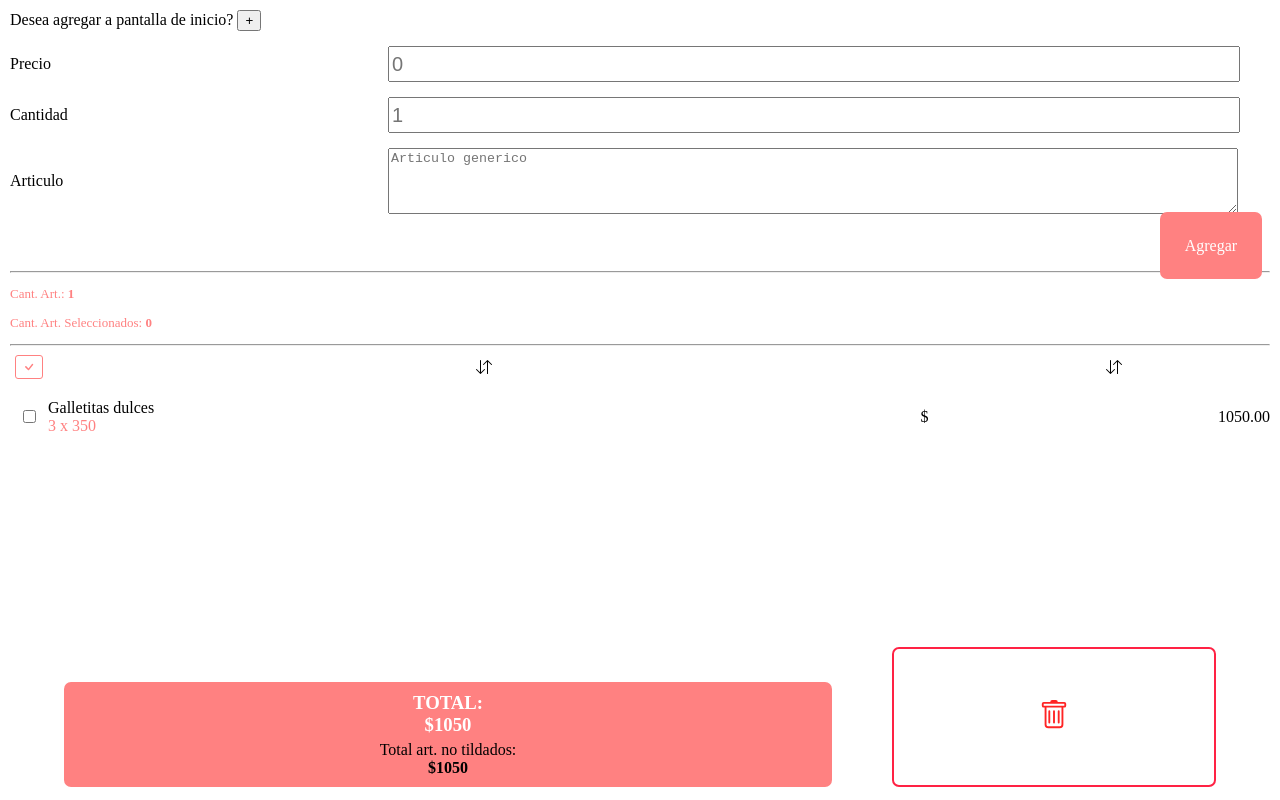
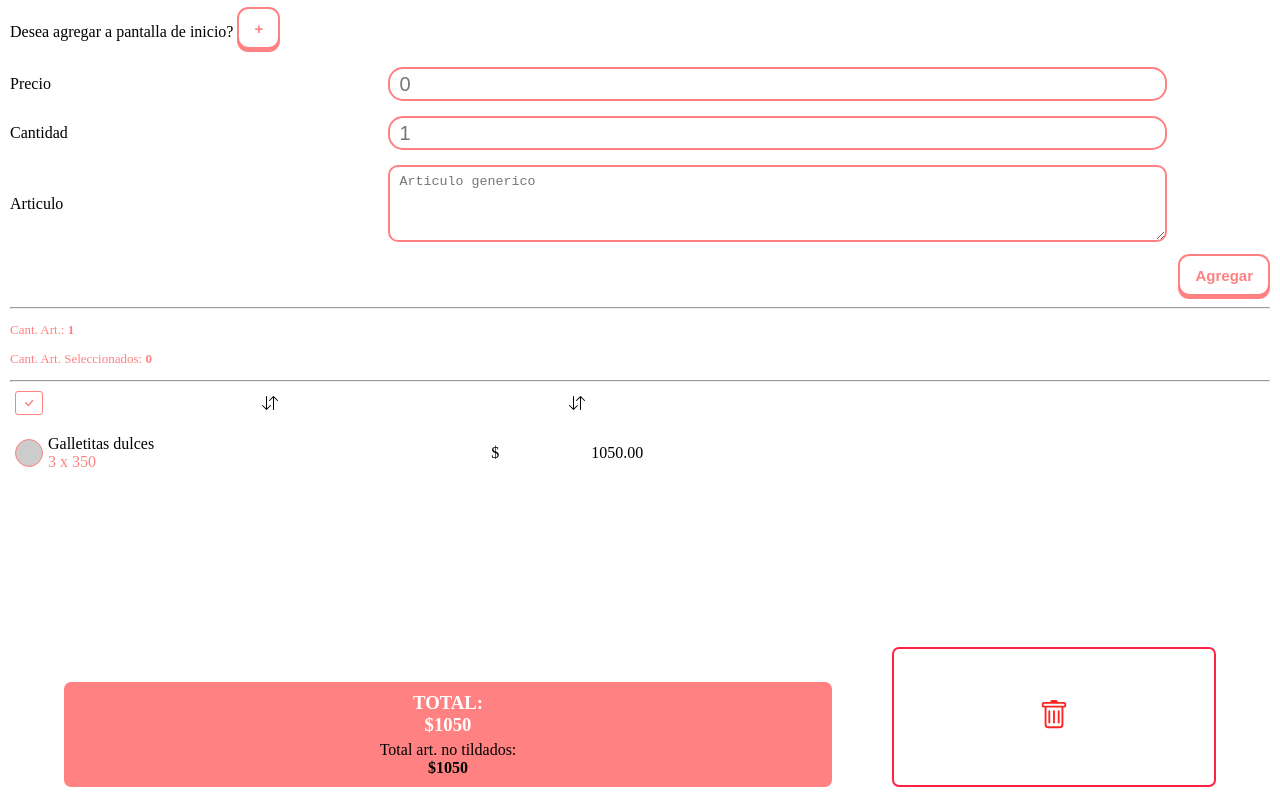
Before and after one commit to ocenturion/miListita, a plain HTML site: page index.html in a window 1280 px wide. Drawn offline with Linux system fonts and the light colour scheme.

Commit message:
cambios esteticos y en sw

```diff
--- a/index.html
+++ b/index.html
@@ -19,7 +19,10 @@
 </head>
 <body>
     <div id="instalacion">
-        Desea agregar a pantalla de inicio? <button id="btnAdd">+</button>
+        Desea agregar a pantalla de inicio?
+        <button id="btnAdd">
+            <span class="button_top">+</span>
+        </button>
     </div>
     <div class="container">
         <div class="flex-container">
@@ -34,8 +37,11 @@
             <label for="art">Articulo</label>
             <textarea name="articulo" id="art" cols="30" rows="4" placeholder="Articulo generico"></textarea>
         </div>
-        <div class="text-right p-2">
-            <a href="" class="btnAgregar" onclick="agregarArt(event)">Agregar</a>
+        <div class="text-right">
+            <button onclick="agregarArt(event)">
+                <span class="button_top"> Agregar</span>
+            </button>
+            <!-- <a href="" class="btnAgregar" onclick="agregarArt(event)">Agregar</a> -->
         </div>
 
         <hr>
@@ -73,8 +79,12 @@
                 </thead>
                 <tbody id="listArt">
                     <tr>
-                        <td class="text-center">
-                            <input id="chkbox" type="checkbox" onclick="reloadSubTotal()">
+                        <td style="width: 6%;padding:5px" class="text-center">
+                            <!-- <input id="chkbox" type="checkbox" onclick="reloadSubTotal()"> -->
+                            <label class="containerCheck">
+                                <input type="checkbox" onclick="reloadSubTotal(this)">
+                                <div class="checkmark"></div>
+                            </label>
                         </td>
                         <td >
                             Galletitas dulces
@@ -152,8 +162,11 @@
             let art = document.getElementById('art').value.length>0?document.getElementById('art').value:'Articulo generico'
 
             document.getElementById('listArt').innerHTML += `<tr>
-                    <td style="width: 5%;padding:5px" class="text-center">
-                        <input type="checkbox" onclick="reloadSubTotal(this)">
+                    <td style="width: 6%;padding:5px" class="text-center">
+                        <label class="containerCheck">
+                            <input type="checkbox" onclick="reloadSubTotal(this)">
+                            <div class="checkmark"></div>
+                        </label>
                     </td>
                     <td style="width: 55%">
                         ${art}
@@ -209,7 +222,7 @@
             let cantSelec =0
             let cantNoSelec =0
             for (let i = 0; i < tabla.length; i++) {
-                if (!tabla[i].children[0].children[0].checked) {
+                if (!tabla[i].children[0].children[0].children[0].checked) {
                     cantNoSelec++
                 }else{
                     cantSelec++
@@ -235,7 +248,7 @@
             let cantSelec =0
 
             for (let i = 0; i < tabla.length; i++) {
-                if (tabla[i].children[0].children[0].checked) {
+                if (tabla[i].children[0].children[0].children[0].checked) {
                     cantSelec++
                 }
             }
@@ -254,7 +267,7 @@
             let cantSelec =0
 
             for (let i = 0; i < tabla.length; i++) {
-                if (tabla[i].children[0].children[0].checked) {
+                if (tabla[i].children[0].children[0].children[0].checked) {
                     cantSelec++
                 }
             }
@@ -280,7 +293,7 @@
             let tabla = document.getElementById('listArt').children
 
             for (let i = 0; i < tabla.length; i++) {
-                tabla[i].children[0].children[0].checked= checkAll
+                tabla[i].children[0].children[0].children[0].checked= checkAll
             }
             if (checkAll) {
                 document.getElementById('checkAll').className= 'btnCheckAll'
--- a/main.js
+++ b/main.js
@@ -1,5 +1,6 @@
 let deferredPrompt;
 const btnAdd = document.getElementById('btnAdd');
+const contBtnAdd = document.getElementById('instalacion')
 
 window.addEventListener('beforeinstallprompt', (e) => {
     console.log('entre a beforeinstallprompt')
@@ -13,7 +14,7 @@ window.addEventListener('beforeinstallprompt', (e) => {
 
 btnAdd.addEventListener('click', (e) => {
   // Oculta el botón de instalación
-  btnAdd.style.display = 'none';
+  contBtnAdd.style.display = 'none';
   // Comprueba si el evento "beforeinstallprompt" está definido
   if (deferredPrompt) {
     // Muestra la ventana emergente de instalación
--- a/style.css
+++ b/style.css
@@ -32,11 +32,17 @@ body{
 }
 
 .flex-container > input{
-    width: 67%;
+    width: 60%;
+    border: 2px solid #FF8181;
+    border-radius: 0.75em;
+    padding: 0 0.6rem;
 }
 
 .flex-container > textarea{
-    width: 67%;
+    width: 60%;
+    border: 2px solid #FF8181;
+    border-radius: 0.75em;
+    padding: 0.5em 0.6rem;
 }
 
 .flex-container > input {
@@ -52,15 +58,43 @@ body{
     text-align: center;
 }
 
-.btnAgregar{
-    width: 100%;
-    background-color: #FF8181;
-    /* background-color: cornflowerblue; */
-    padding: 2%;
-    text-decoration: none;
-    border-radius: 7px;
-    color: #fff;
-}
+/* Boton agregar */
+
+button {
+    /* Variables */
+   --button_radius: 0.75em;
+   --button_color: #fff;
+   --button_outline_color: #FF8181;
+   font-size: 15px;
+   font-weight: bold;
+   border: none;
+   border-radius: var(--button_radius);
+   background: var(--button_outline_color);
+   padding: 0;
+  }
+
+  .button_top {
+   display: block;
+   box-sizing: border-box;
+   border: 2px solid var(--button_outline_color);
+   border-radius: var(--button_radius);
+   padding: 0.70em 1em;
+   background: var(--button_color);
+   color: var(--button_outline_color);
+   transform: translateY(-0.2em);
+   transition: transform 0.1s ease;
+  }
+
+  button:hover .button_top {
+    /* Pull the button upwards when hovered */
+   transform: translateY(-0.33em);
+  }
+
+  button:active .button_top {
+    /* Push the button downwards when pressed */
+   transform: translateY(0);
+  }
+
 
 .btnCheckAll{
     background-color: #FF8181;
@@ -199,3 +233,66 @@ body{
         display: none;
     }
 }
+
+
+/* Input checked */
+
+/* Hide the default checkbox */
+.containerCheck input {
+    position: absolute;
+    opacity: 0;
+    cursor: pointer;
+    height: 0;
+    width: 0;
+   }
+
+   .containerCheck {
+    display: block;
+    position: relative;
+    cursor: pointer;
+    font-size: 20px;
+    user-select: none;
+   }
+
+   /* Create a custom checkbox */
+   .checkmark {
+    position: relative;
+    top: 0;
+    left: 0;
+    height: 1.3em;
+    width: 1.3em;
+    background-color: #ccc;
+    border: 1px solid #FF8181;
+    border-radius: 25px;
+    transition: 0.15s;
+   }
+
+   /* When the checkbox is checked, add a blue background */
+   .containerCheck input:checked ~ .checkmark {
+    background-color: #FF8181;
+    border-radius: 25px;
+    transition: 0.15s;
+   }
+
+   /* Create the checkmark/indicator (hidden when not checked) */
+   .checkmark:after {
+    content: "";
+    position: absolute;
+    display: none;
+   }
+
+   /* Show the checkmark when checked */
+   .containerCheck input:checked ~ .checkmark:after {
+    display: block;
+   }
+
+   /* Style the checkmark/indicator */
+   .containerCheck .checkmark:after {
+    left: 0.45em;
+    top: 0.25em;
+    width: 0.25em;
+    height: 0.5em;
+    border: solid white;
+    border-width: 0 0.15em 0.15em 0;
+    transform: rotate(45deg);
+   }
```
Also changed, not shown: serviceWorker.js (+2 -89 lines).
